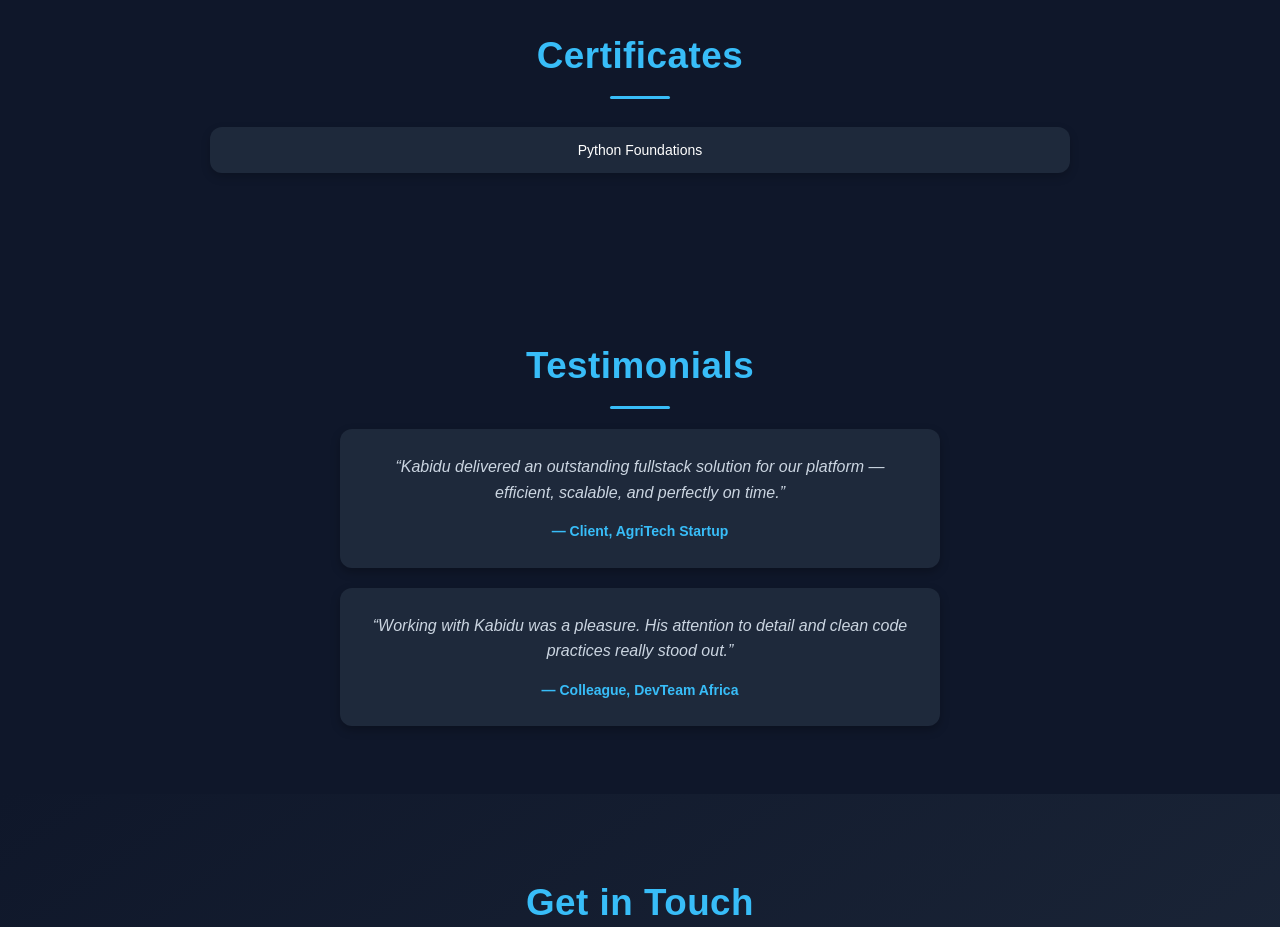
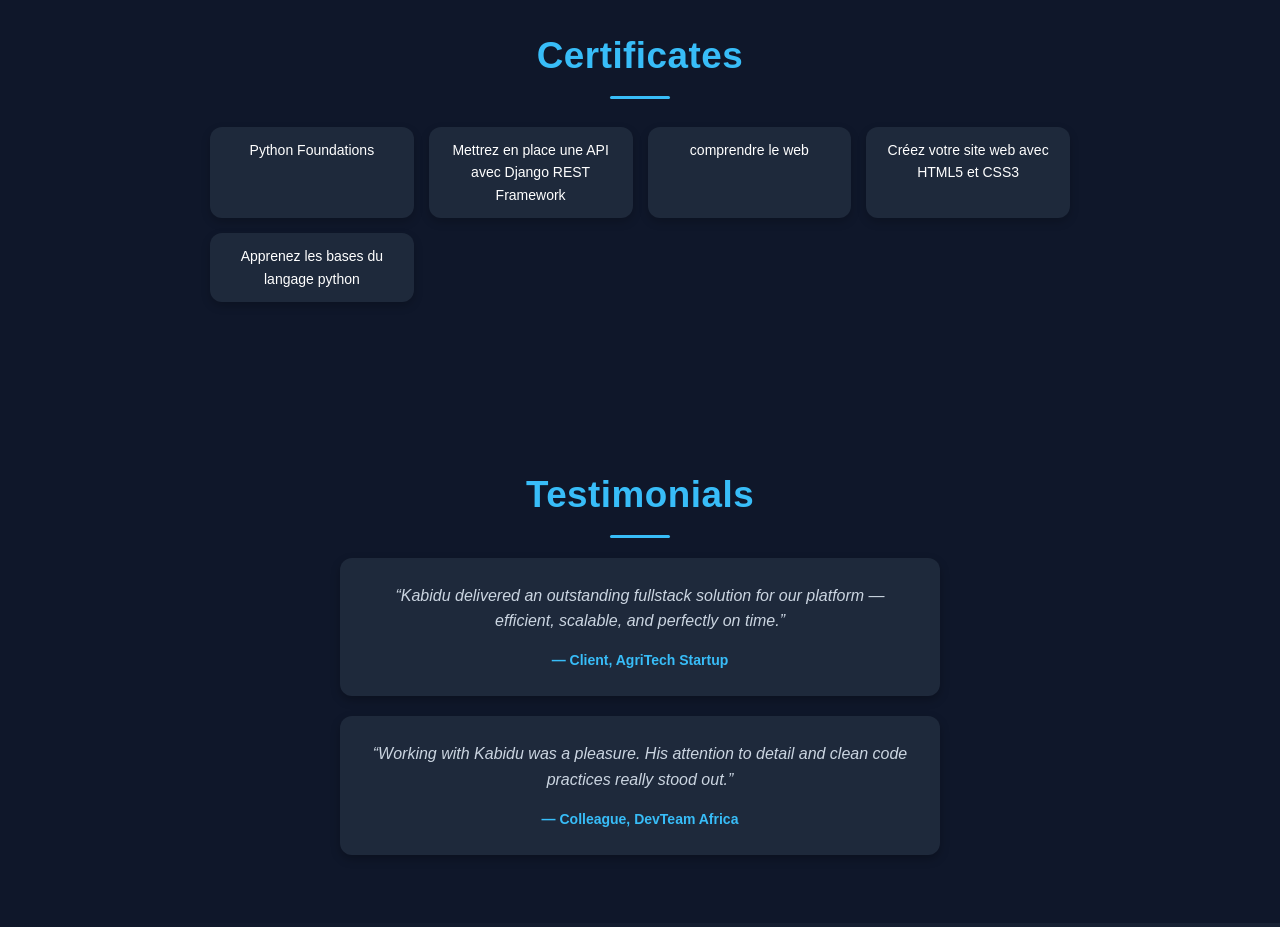
Before and after one commit to Abidusage/kabidusageportofolio, a plain HTML site: page index.html in a window 1280 px wide. Shown: the part 2680-3607 px from the top of the page. Drawn offline with Linux system fonts and the light colour scheme.

Commit message:
lastupdate for cv

```diff
--- a/css/style.css
+++ b/css/style.css
@@ -510,17 +510,13 @@ footer {
     padding: 0.9375rem;
     border-radius: 0 0 0.75rem 0.75rem;
     box-shadow: 0 6px 20px rgba(0, 0, 0, 0.25);
-
-    /* 👇 Animation fluide */
     transform: translateY(-20px);
     opacity: 0;
     pointer-events: none;
-    transition: all 0.35s ease;
+    /* transition: all 0.35s ease; */
   }
-
-  /* ✅ Quand le menu est actif */
   nav ul.active {
-    display: flex; /* toujours présent */
+    display: flex;
     transform: translateY(0);
     opacity: 1;
     pointer-events: auto;
--- a/index.html
+++ b/index.html
@@ -159,6 +159,22 @@
         class="certificate-card">
         Python Foundations
       </a>
+      <a href="https://openclassrooms.com/fr/course-certificates/8725117468" target="_blank"
+        class="certificate-card">
+        Mettrez en place une API avec Django REST Framework
+      </a>
+      <a href="https://openclassrooms.com/fr/course-certificates/5798041238" target="_blank"
+        class="certificate-card">
+        comprendre le web
+      </a>
+      <a href="https://openclassrooms.com/fr/course-certificates/8593508674" target="_blank"
+        class="certificate-card">
+       Créez votre site web avec HTML5 et CSS3
+      </a>
+      <a href="https://openclassrooms.com/fr/course-certificates/7451118855" target="_blank"
+        class="certificate-card">
+       Apprenez les bases du langage python
+      </a>
 
 
     </div>
```
Also changed, not shown: 1 other file.
